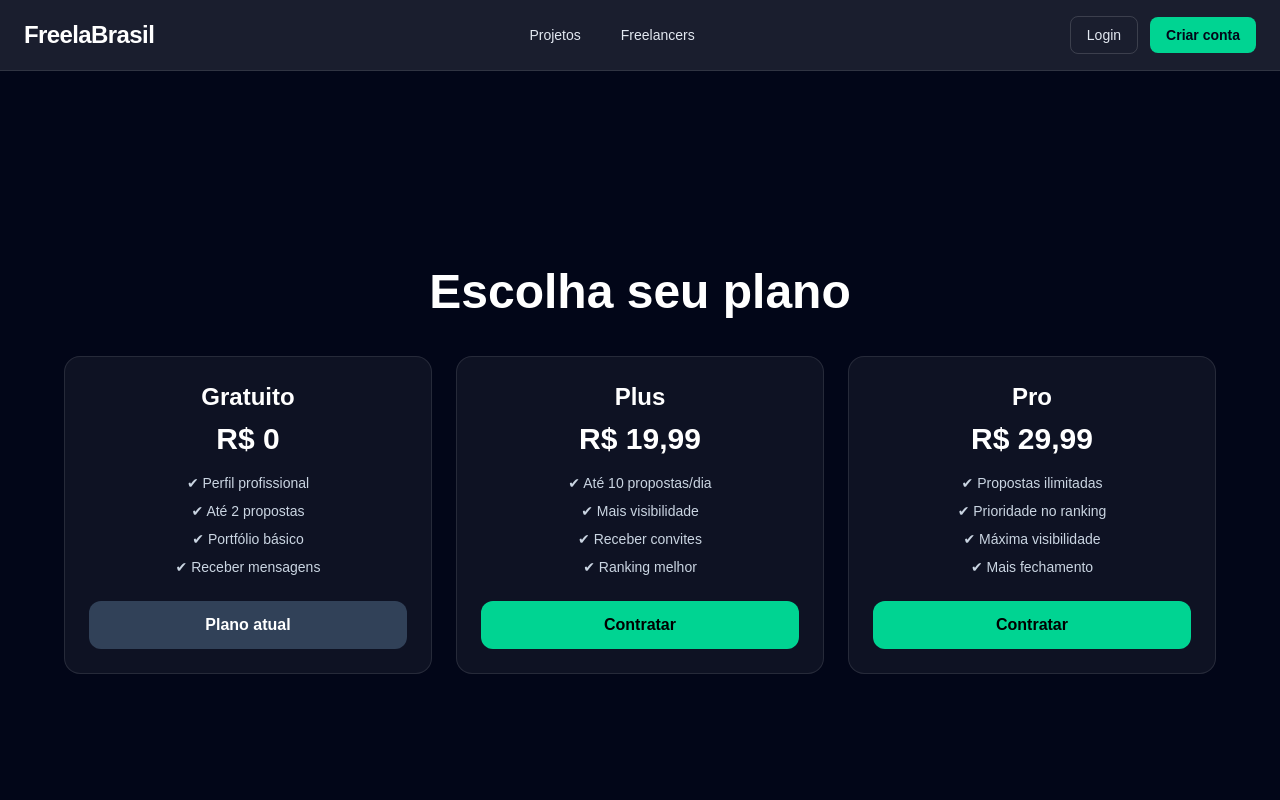
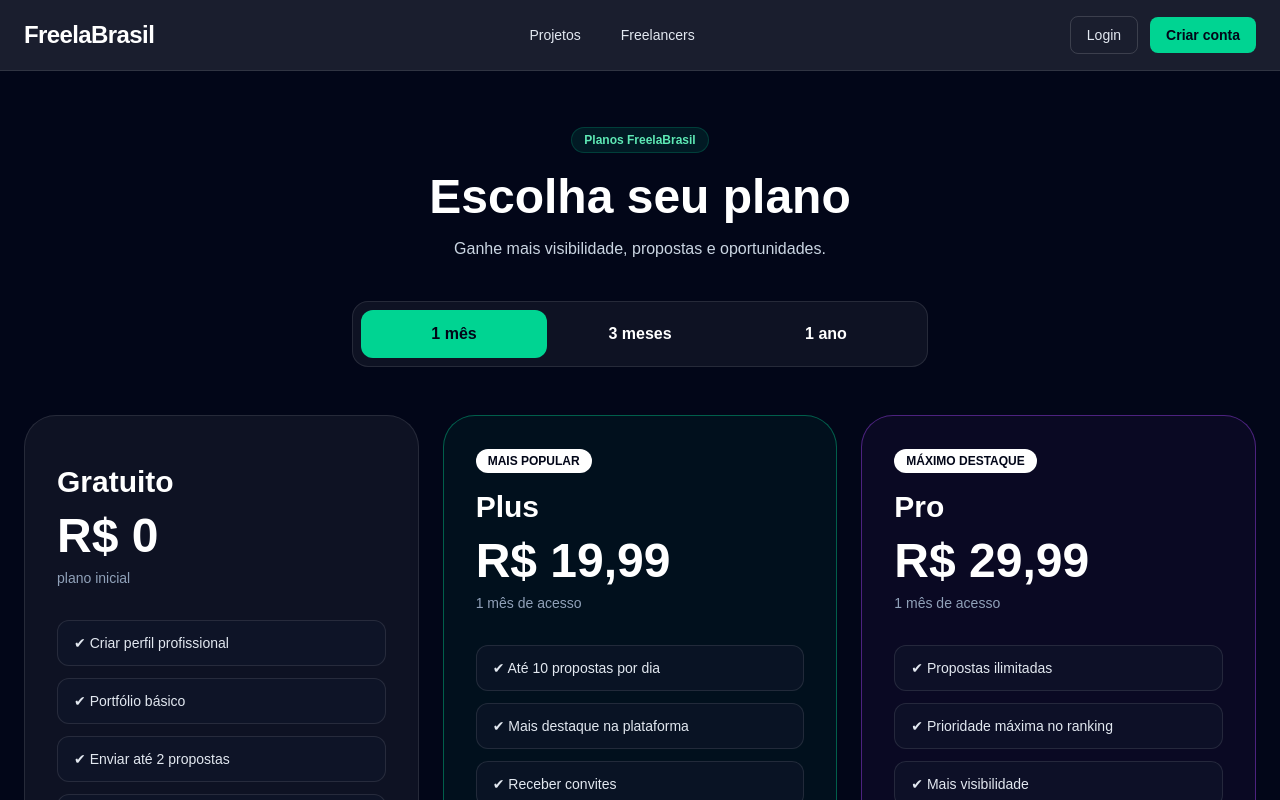
Before and after one commit to Klecio1989/freelabrasil, a Next.js app: page /planos in a window 1280 px wide. Shown: the top 800 px of the page. Built offline with nearby package versions, Linux system fonts and the light colour scheme; no server answers.

Commit message:
corrige tela planos completa com duracao

```diff
--- a/app/planos/page.tsx
+++ b/app/planos/page.tsx
@@ -2,21 +2,54 @@
 
 import { useEffect, useState } from "react";
 
+type Duracao = "mensal" | "trimestral" | "anual";
+type PlanoPago = "plus" | "pro";
+
 export default function PlanosPage() {
   const [usuario, setUsuario] = useState<any>(null);
+  const [duracao, setDuracao] = useState<Duracao>("mensal");
+  const [carregando, setCarregando] = useState("");
 
   useEffect(() => {
     const user = localStorage.getItem("freelabrasil_usuario");
     if (user) setUsuario(JSON.parse(user));
   }, []);
 
-  async function contratarPlano(plano: "plus" | "pro") {
+  const precos = {
+    plus: {
+      mensal: 19.99,
+      trimestral: 54.9,
+      anual: 199,
+    },
+    pro: {
+      mensal: 29.99,
+      trimestral: 84.9,
+      anual: 299,
+    },
+  };
+
+  function formatarPreco(valor: number) {
+    return valor.toLocaleString("pt-BR", {
+      style: "currency",
+      currency: "BRL",
+    });
+  }
+
+  function textoDuracao() {
+    if (duracao === "mensal") return "1 mês de acesso";
+    if (duracao === "trimestral") return "3 meses de acesso";
+    return "12 meses de acesso";
+  }
+
+  async function contratarPlano(plano: PlanoPago) {
     if (!usuario?.id) {
       alert("Faça login.");
       return;
     }
 
     try {
+      setCarregando(plano);
+
       const res = await fetch("/api/mp/create-preference", {
         method: "POST",
         headers: {
@@ -24,6 +57,7 @@ export default function PlanosPage() {
         },
         body: JSON.stringify({
           plano,
+          duracao,
           usuario_id: usuario.id,
         }),
       });
@@ -37,101 +71,183 @@ export default function PlanosPage() {
       }
 
       window.location.href = data.sandbox_init_point || data.init_point;
-    } catch (err) {
-      console.log(err);
-      alert("Erro ao conectar pagamento");
+    } catch (error) {
+      console.error(error);
+      alert("Erro ao conectar com pagamento.");
+    } finally {
+      setCarregando("");
     }
   }
 
-  function Card({
+  function PlanoCard({
     titulo,
+    plano,
     preco,
-    plano,
     beneficios,
-  }: any) {
+    destaque,
+    cor,
+  }: {
+    titulo: string;
+    plano: "gratuito" | PlanoPago;
+    preco: string;
+    beneficios: string[];
+    destaque?: string;
+    cor: string;
+  }) {
     const ativo = (usuario?.plano || "gratuito") === plano;
 
     return (
-      <div className="bg-white/5 p-6 rounded-2xl border border-white/10">
-        <h2 className="text-2xl font-bold">{titulo}</h2>
-        <p className="text-3xl font-black mt-2">{preco}</p>
+      <div className={`rounded-[2rem] border p-8 ${cor}`}>
+        {destaque && (
+          <span className="inline-block rounded-full bg-white px-3 py-1 text-xs font-bold text-slate-950">
+            {destaque}
+          </span>
+        )}
 
-        <ul className="mt-4 space-y-2 text-sm text-slate-300">
-          {beneficios.map((b: string) => (
-            <li key={b}>✔ {b}</li>
+        <h2 className="mt-4 text-3xl font-black">{titulo}</h2>
+
+        <p className="mt-3 text-5xl font-black">{preco}</p>
+
+        <p className="mt-2 text-sm text-slate-400">
+          {plano === "gratuito" ? "plano inicial" : textoDuracao()}
+        </p>
+
+        {duracao === "anual" && plano !== "gratuito" && (
+          <p className="mt-3 rounded-full bg-emerald-400/10 px-3 py-2 text-sm font-bold text-emerald-300">
+            🔥 Melhor custo-benefício
+          </p>
+        )}
+
+        <div className="mt-8 space-y-3">
+          {beneficios.map((item) => (
+            <div
+              key={item}
+              className="rounded-xl border border-white/10 bg-slate-900/60 px-4 py-3 text-sm text-slate-200"
+            >
+              ✔ {item}
+            </div>
           ))}
-        </ul>
+        </div>
 
         {plano === "gratuito" ? (
           <button
             disabled
-            className="mt-6 w-full bg-slate-700 py-3 rounded-xl font-bold"
+            className="mt-8 w-full rounded-xl bg-slate-700 px-6 py-3 font-bold text-white"
           >
-            Plano atual
+            {ativo ? "Plano atual" : "Plano gratuito"}
           </button>
         ) : (
           <button
             onClick={() => contratarPlano(plano)}
-            disabled={ativo}
-            className={`mt-6 w-full py-3 rounded-xl font-bold ${
-              ativo
-                ? "bg-slate-700"
-                : "bg-emerald-400 text-black"
-            }`}
+            disabled={carregando === plano}
+            className="mt-8 w-full rounded-xl bg-emerald-400 px-6 py-3 font-bold text-slate-950 disabled:opacity-60"
           >
-            {ativo ? "Plano atual" : "Contratar"}
+            {carregando === plano
+              ? "Gerando pagamento..."
+              : `Contratar ${titulo}`}
           </button>
+        )}
+
+        {ativo && plano !== "gratuito" && (
+          <p className="mt-4 text-center text-sm font-bold text-emerald-300">
+            Plano atual
+          </p>
         )}
       </div>
     );
   }
 
   return (
-    <main className="min-h-screen bg-slate-950 text-white flex items-center justify-center px-6">
-      <div className="max-w-6xl w-full text-center">
+    <main className="min-h-screen bg-slate-950 px-6 py-14 text-white">
+      <div className="mx-auto max-w-7xl">
+        <div className="text-center">
+          <span className="inline-flex rounded-full border border-emerald-400/20 bg-emerald-400/10 px-3 py-1 text-xs font-semibold text-emerald-300">
+            Planos FreelaBrasil
+          </span>
 
-        <h1 className="text-5xl font-black mb-10">
-          Escolha seu plano
-        </h1>
+          <h1 className="mt-5 text-5xl font-black">Escolha seu plano</h1>
 
-        <div className="grid md:grid-cols-3 gap-6">
+          <p className="mt-4 text-slate-300">
+            Ganhe mais visibilidade, propostas e oportunidades.
+          </p>
+        </div>
 
-          <Card
+        <div className="mx-auto mt-10 flex max-w-xl justify-center rounded-2xl border border-white/10 bg-white/5 p-2">
+          <button
+            onClick={() => setDuracao("mensal")}
+            className={`flex-1 rounded-xl px-4 py-3 font-bold ${
+              duracao === "mensal"
+                ? "bg-emerald-400 text-slate-950"
+                : "text-white"
+            }`}
+          >
+            1 mês
+          </button>
+
+          <button
+            onClick={() => setDuracao("trimestral")}
+            className={`flex-1 rounded-xl px-4 py-3 font-bold ${
+              duracao === "trimestral"
+                ? "bg-emerald-400 text-slate-950"
+                : "text-white"
+            }`}
+          >
+            3 meses
+          </button>
+
+          <button
+            onClick={() => setDuracao("anual")}
+            className={`flex-1 rounded-xl px-4 py-3 font-bold ${
+              duracao === "anual"
+                ? "bg-emerald-400 text-slate-950"
+                : "text-white"
+            }`}
+          >
+            1 ano
+          </button>
+        </div>
+
+        <div className="mt-12 grid gap-6 lg:grid-cols-3">
+          <PlanoCard
             titulo="Gratuito"
+            plano="gratuito"
             preco="R$ 0"
-            plano="gratuito"
+            cor="border-white/10 bg-white/5"
             beneficios={[
-              "Perfil profissional",
-              "Até 2 propostas",
+              "Criar perfil profissional",
               "Portfólio básico",
+              "Enviar até 2 propostas",
               "Receber mensagens",
             ]}
           />
 
-          <Card
+          <PlanoCard
             titulo="Plus"
-            preco="R$ 19,99"
             plano="plus"
+            preco={formatarPreco(precos.plus[duracao])}
+            destaque="MAIS POPULAR"
+            cor="border-emerald-400/40 bg-emerald-400/5"
             beneficios={[
-              "Até 10 propostas/dia",
-              "Mais visibilidade",
+              "Até 10 propostas por dia",
+              "Mais destaque na plataforma",
               "Receber convites",
-              "Ranking melhor",
+              "Melhor posição no ranking",
             ]}
           />
 
-          <Card
+          <PlanoCard
             titulo="Pro"
-            preco="R$ 29,99"
             plano="pro"
+            preco={formatarPreco(precos.pro[duracao])}
+            destaque="MÁXIMO DESTAQUE"
+            cor="border-purple-500/40 bg-purple-500/5"
             beneficios={[
               "Propostas ilimitadas",
-              "Prioridade no ranking",
-              "Máxima visibilidade",
-              "Mais fechamento",
+              "Prioridade máxima no ranking",
+              "Mais visibilidade",
+              "Mais chances de fechamento",
             ]}
           />
-
         </div>
       </div>
     </main>
```
